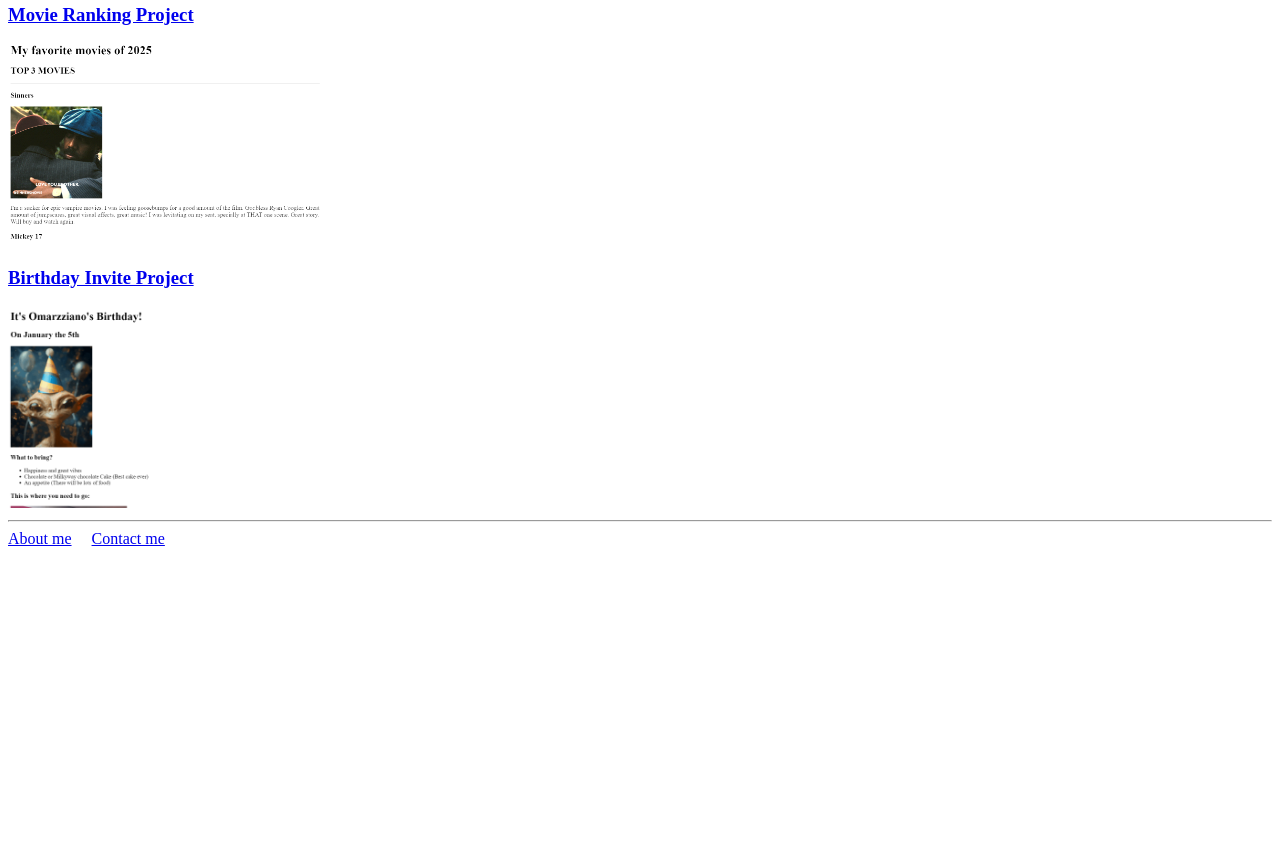
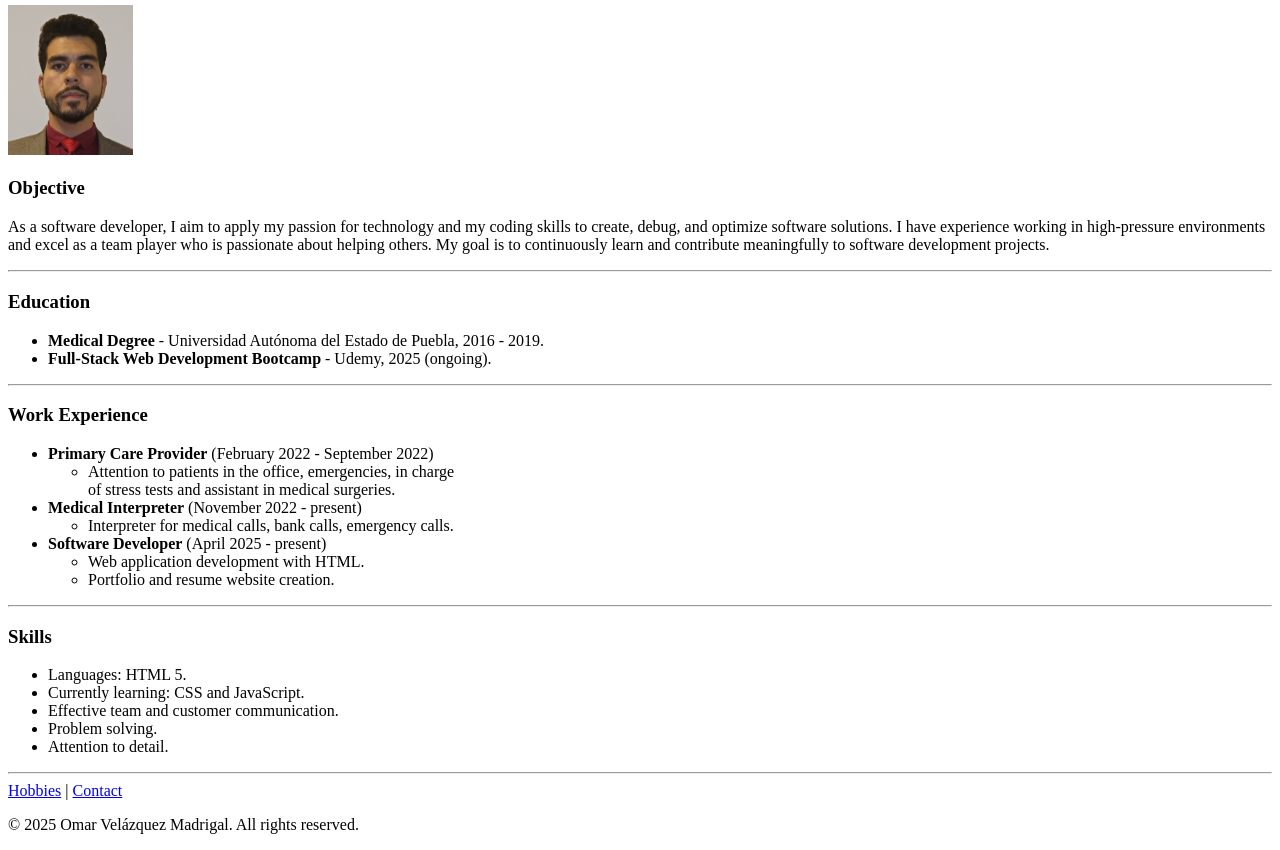
Before and after one commit to Omarzziano/html-portfolio, a plain HTML site: page index.html in a window 1280 px wide. Shown: the part 144-994 px from the top of the page. Before the commit the page ends 800 px from the top, so only its background shows below. Drawn offline with Linux system fonts and the light colour scheme.

Commit message:
Add files via upload

```diff
--- a/index.html
+++ b/index.html
@@ -1,47 +1,72 @@
-<!-- TODO 1: Create the HTML Boilerplate -->
-
-<!-- TODO 2: Add Your previous projects' HTML into the public folder -->
-
-<!-- TODO 3: Take screenshots of your project previews and add the images to the images folder -->
-
-<!-- TODO 4: Add titles/subtitles etc. -->
-
-<!-- TODO 5: Add a link to the project pages -->
-
-<!-- TODO 6: Add images to show the project previews
-HINT for TODO 6: You can use the height attribute set to 200 to make the image smaller:
-https://developer.mozilla.org/en-US/docs/Web/HTML/Element/img#attr-height -->
-
-<!-- TODO 7: Add the Contact Me and About Me page links -->
 <!DOCTYPE html>
- <html lang="en">
+<html lang="es">
 <head>
     <meta charset="UTF-8">
     <meta name="viewport" content="width=device-width, initial-scale=1.0">
-  <title>OmarzzianoDev</title>
+    <title>My Resume</title>
 </head>
 <body>
-  <h1>Omarzziano's Portfolio </h1>
-    <h2>I'm a web developer</h2>
+
+    <header>
+        <h1>Omar's Resume</h1>
         <hr />
-    <div style="margin-bottom: 3px;">
-    <h3><a href="./public/Top3Movies.html"style="display: block; margin-bottom: 8px;">Movie Ranking Project </a></h3>
-        <img
-        src="./assets/images/Movie-rankingg.png"
-        alt="Screenshot of the movie ranking project"
-        height="200"/>
-    </div>
-    <div style="margin-bottom: 4px;">
-    <h3><a href="./public/birthday-invite.html"style="display: block; margin-bottom: 8px;"> Birthday Invite Project </a></h3>
-        <img
-        src="./assets/images/Bday invite.png"
-        alt="Screenshot of the movie ranking project"
-        height="200"/>
-    </div>
+        <h2>Web Developer & Primary Care Provider</h2>
+
+    </header>
+    <img src="./assets/omarcito.png" alt="Photo of Omar velázquez madrigal"  height="150px"/>
+    <section>
+        <h3>Objective</h3>
+        <p>As a software developer, I aim to apply my passion for technology and my coding skills to create, debug, and optimize software solutions.
+            I have experience working in high-pressure environments and excel as a team player who is passionate about helping others.
+            My goal is to continuously learn and contribute meaningfully to software development projects.</p>
+    </section>
     <hr />
-        <div style="margin-bottom: 15px;">
-    <a href="./public/about.html">About me</a>
-    <a href="./public/contact.html" style="margin-left: 16px;">Contact me</a>
-        </div>
+    <section>
+        <h3>Education</h3>
+        <ul>
+            <li><strong>Medical Degree</strong> - Universidad Autónoma del Estado de Puebla, 2016 - 2019.</li>
+                <li><strong>Full-Stack Web Development Bootcamp </strong> - Udemy, 2025 (ongoing).</li>
+        </ul>
+    </section>
+    <hr />
+    <section>
+        <h3>Work Experience</h3>
+        <ul>
+            <li><strong>Primary Care Provider</strong> (February 2022 - September 2022)
+                <ul>
+                    <li>Attention to patients in the office, emergencies, in charge<br /> of stress tests and assistant in medical surgeries.</li>
+                </ul>
+            </li>
+                <li><strong>Medical Interpreter</strong> (November 2022 - present)
+                    <ul>
+                        <li>Interpreter for medical calls, bank calls, emergency calls.</li>
+                    </ul>
+                </li>
+            <li><strong>Software Developer</strong> (April 2025 - present)
+                <ul>
+                    <li>Web application development with HTML.</li>
+                    <li>Portfolio and resume website creation.</li>
+                </ul>
+            </li>
+        </ul>
+    </section>
+    <hr />
+    <section>
+        <h3>Skills</h3>
+        <ul>
+            <li>Languages: HTML 5.</li>
+            <li>Currently learning: CSS and JavaScript.</li>
+            <li>Effective team and customer communication.</li>
+            <li>Problem solving.</li>
+            <li>Attention to detail.</li>
+        </ul>
+    </section>
+    <hr />
+<a href="./Aboutme.html">Hobbies</a> |
+<a href="./Contact.html">Contact</a>
+    <footer>
+        <p>&copy; 2025 Omar Velázquez Madrigal. All rights reserved.</p>
+    </footer>
+
 </body>
 </html>
```
Also changed, not shown: Aboutme.html (added, +46 -0 lines), Contact.html (added, +25 -0 lines), assets/omarcito.png (added). Lines whose indentation alone changed are shown as unchanged.
